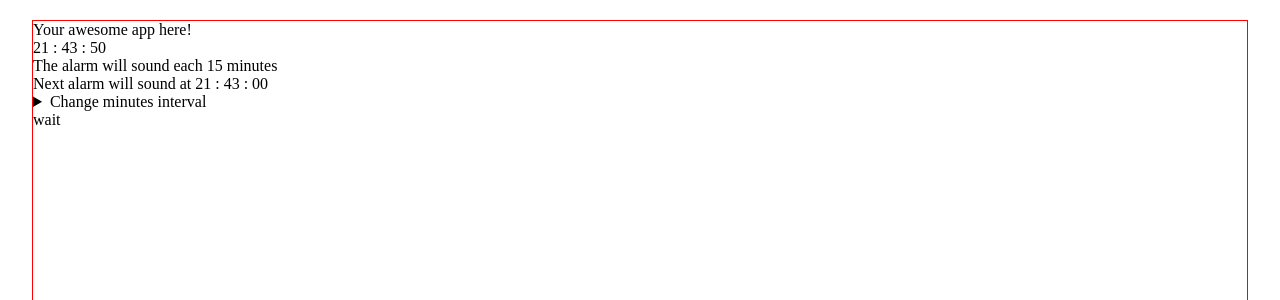
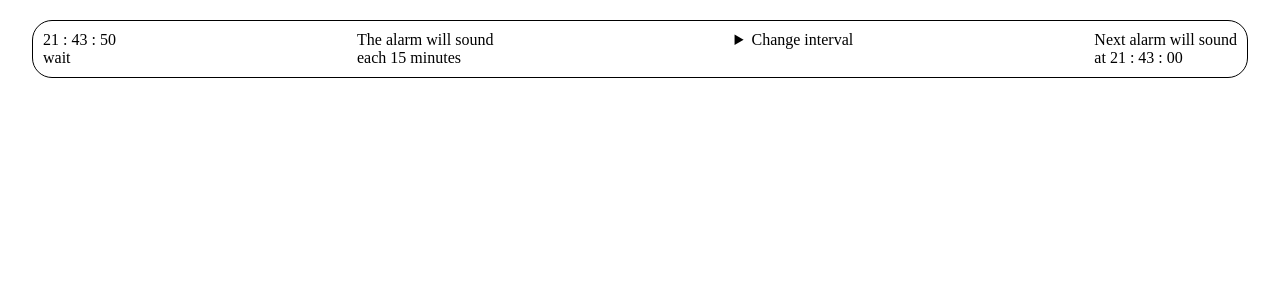
Before and after one commit to danifromecuador/plannywise_draft_5, a React (Vite) app: page / in a window 1280 px wide. Shown: the top 300 px of the page. Built offline with nearby package versions, Linux system fonts and the light colour scheme.

Commit message:
Style Alarm.jsx

```diff
--- /dev/null
+++ b/src/alarm/Alarm.css
@@ -0,0 +1,16 @@
+.alarm {
+  padding: 10px;
+  border: 1px solid #000;
+  border-radius: 20px;
+  display: flex;
+  justify-content: space-between;
+  align-items:baseline;
+}
+
+.alarm-h-m-s,
+.alarm-setted-interval-indicator,
+.alarm-next-time-indicator
+{
+  display: flex;
+  flex-direction: column;
+}
--- a/src/alarm/Alarm.jsx
+++ b/src/alarm/Alarm.jsx
@@ -1,6 +1,7 @@
 // src/alarm/Alarm.jsx
 import { useState, useEffect } from 'react'
 import { useStore } from '../zustand/store'
+import './Alarm.css'
 
 // time       is a variable type object from the store that shows the current local time
 // updateTime is a function from the store that updates the time (this function is called each second)
@@ -23,7 +24,7 @@ export const Alarm = () => {
   }
 
   const alarmWillSoundEach = () => {
-    if (time.s % minutesInterval == 0) setAlarmStatusMessage("alarm is playing")
+    if (time.s % minutesInterval == 0) setAlarmStatusMessage("playing")
     else setAlarmStatusMessage("wait")
   }
 
@@ -55,21 +56,23 @@ export const Alarm = () => {
   return (
     <div className="alarm">
       <div className="alarm-h-m-s">
-        {timeFormatted.h} : {timeFormatted.m} : {timeFormatted.s}
+        <span>{timeFormatted.h} : {timeFormatted.m} : {timeFormatted.s}</span>
+        <span>{alarmStatusMessage}</span>
       </div>
       <div className="alarm-setted-interval-indicator">
-        The alarm will sound each {minutesInterval} minutes
-      </div>
-      <div className="alarm-next-time-indicator">
-        Next alarm will sound at {time.h} : {time.m} : {nextAlarmMessage}
+        <span>The alarm will sound</span>
+        <span>each {minutesInterval} minutes</span>
       </div>
       <div className="alarm-config">
         <details>
-          <summary>Change minutes interval</summary>
+          <summary>Change interval</summary>
           {[5, 10, 15, 20, 30, 60].map(i => <div key={i} onClick={() => setMinutesInterval(i)}>{i}</div>)}
         </details>
       </div>
-      <div>{alarmStatusMessage}</div>
+      <div className="alarm-next-time-indicator">
+        <span>Next alarm will sound</span>
+        <span>at {timeFormatted.h} : {timeFormatted.m} : {nextAlarmMessage}</span>
+      </div>
     </div>
   )
 }
--- a/src/main/App.jsx
+++ b/src/main/App.jsx
@@ -5,7 +5,6 @@ export const App = () => {
 
   return (
     <div className='app'>
-      Your awesome app here!
       <Alarm />
     </div>
   )
--- a/src/main/styles/App.css
+++ b/src/main/styles/App.css
@@ -1,5 +1,4 @@
 .app {
-  border: 1px solid red;
   width: 95vw;
   height: 95vh;
 }
```
